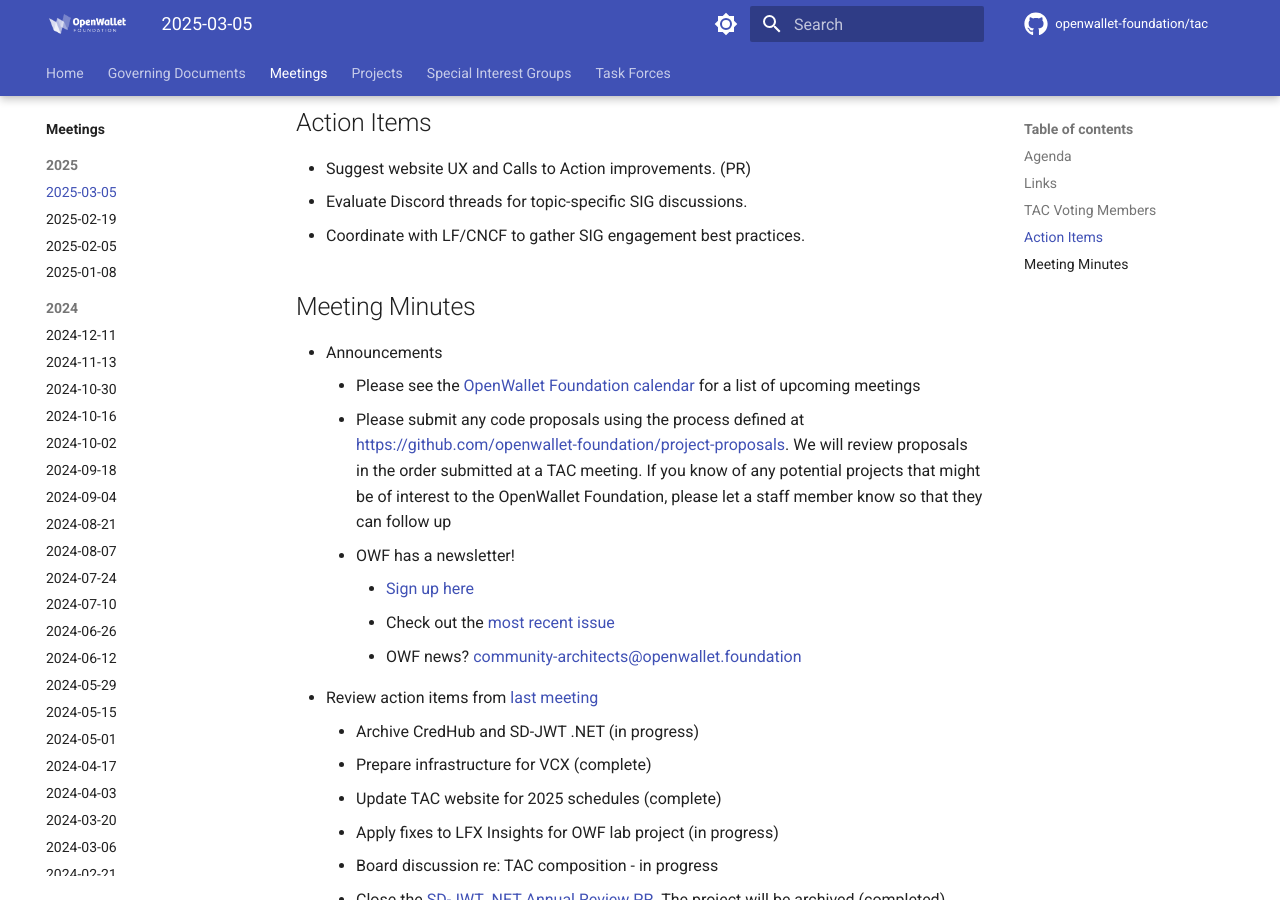
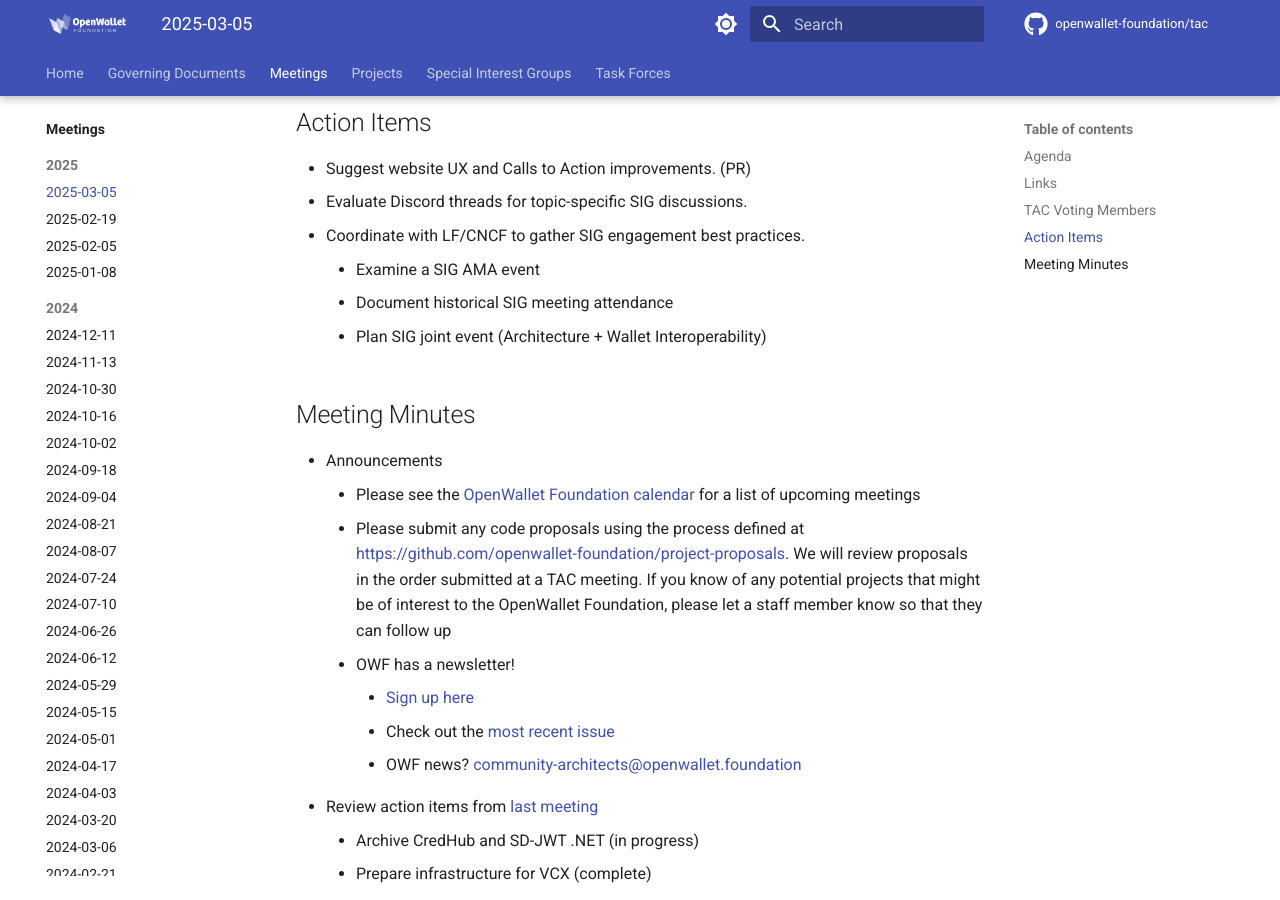
Before and after one commit to openwallet-foundation/tac, an MkDocs documentation site: the page built from docs/meetings/2025/2025-03-05.md, in a window 1280 px wide and 900 px high, scrolled down 1081 px. Built offline with MkDocs 1.6.1 and Material for MkDocs 9.7.7, drawn with Linux system fonts in a browser that asks for light colours; comment, search, counter and statistics services are not loaded.

Commit message:
Update 2025-03-05.md
Elaborate on the action items

Signed-off-by: Stavros Kounis <skounis@gmail.com>

```diff
--- a/docs/meetings/2025/2025-03-05.md
+++ b/docs/meetings/2025/2025-03-05.md
@@ -30,6 +30,9 @@
 - Suggest website UX and Calls to Action improvements. (PR)
 - Evaluate Discord threads for topic-specific SIG discussions.
 - Coordinate with LF/CNCF to gather SIG engagement best practices.
+    - Examine a SIG AMA event
+    - Document historical SIG meeting attendance
+    - Plan SIG joint event (Architecture + Wallet Interoperability)
 
 ## Meeting Minutes
 - Announcements
```
